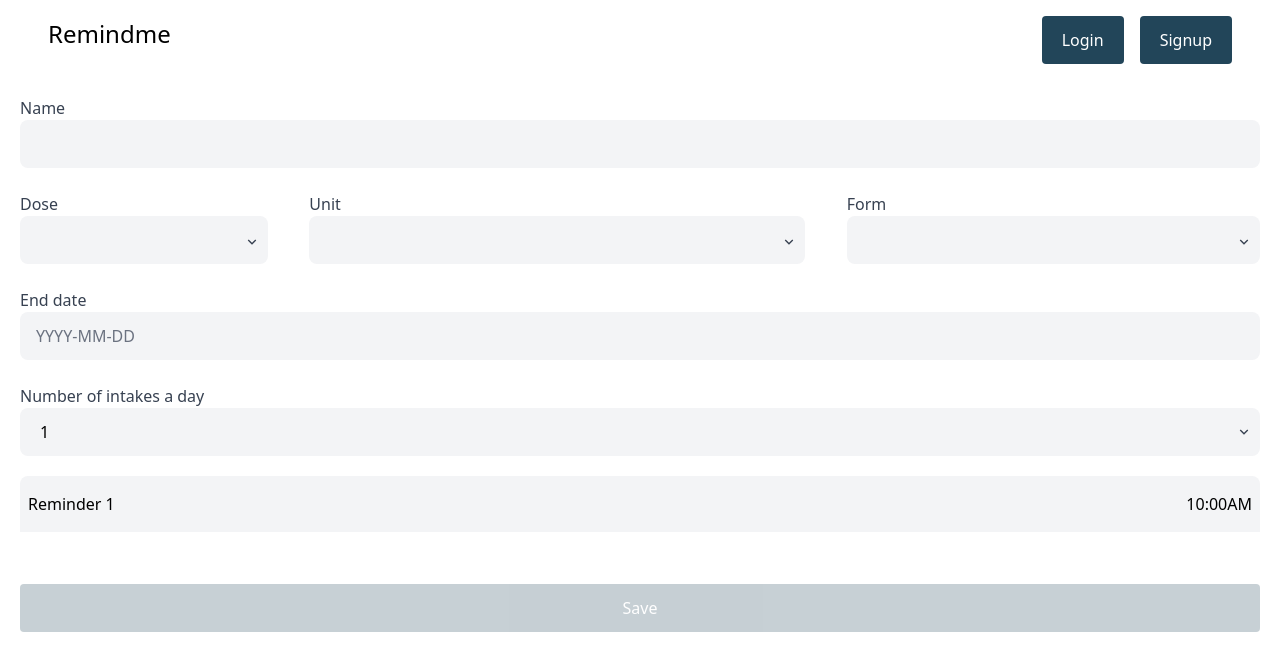
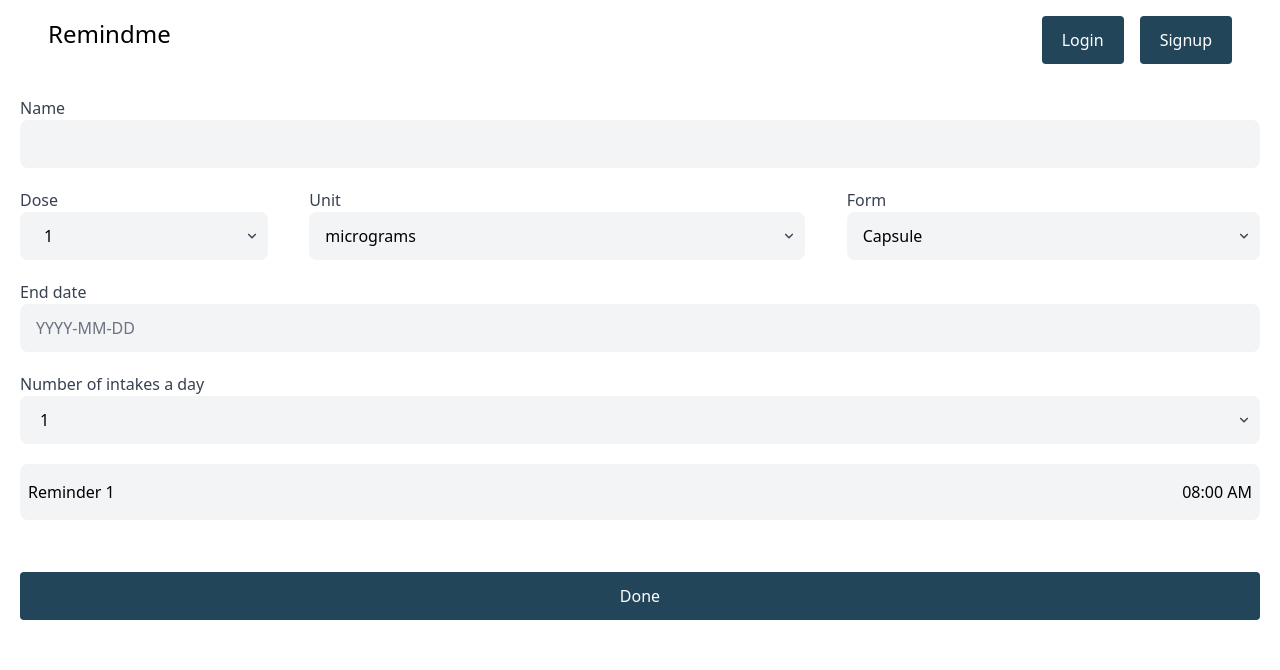
Before and after one commit to oleesir/medicine_tracker_fe, a Next.js app: page /new_prescription in a window 1280 px wide. Shown: the top 670 px of the page. Built offline with nearby package versions, Linux system fonts and the light colour scheme; what tailwind-clip-path would draw is missing.

Commit message:
feat:update timer for new prescription

```diff
--- a/src/pages/home.tsx
+++ b/src/component/Landing.tsx
@@ -7,7 +7,7 @@ import { MdOutlineAdd } from "react-icons/md";
 
 
 
-const Home =()=> {
+const Landing =()=> {
     const router = useRouter();
     const [isActive, setIsActive] = useState(false);
 
@@ -36,4 +36,4 @@ const Home =()=> {
         </div>
     )
 }
-export default Home;
+export default Landing;
--- a/src/component/Reminder.tsx
+++ b/src/component/Reminder.tsx
@@ -1,21 +1,24 @@
 import { Dispatch, SetStateAction } from "react";
-import { RiArrowDownSLine } from "react-icons/ri";
+import { BsDot } from "react-icons/bs";
+import { ReminderProps } from "@/types";
 
 
-const  Reminder =({ title, isActive, setIsActive, register, errors, reminderHours, reminderMins, reminderAmOrPm }:{ title:string, isActive:boolean, setIsActive:Dispatch<SetStateAction<boolean>>, register:any,errors:any,reminderHours:string, reminderMins:string, reminderAmOrPm:string })=> {
+const  Reminder =({ title, isActive, setIsActive, initialHour, setHour, initialMin, setMin, initialDayOrNight, setDayOrNight }:ReminderProps)=> {
 
 
     return (
-        <div className="mb-5">
-                    <div className="flex justify-between bg-gray-100 rounded-t-lg py-4 px-2 items-center" onClick={() => setIsActive(!isActive)}>
-                        <p>{title}</p><span>10:00AM</span>
+        <div className="mb-5 bg-gray-100 rounded-lg">
+                    <div className="flex justify-between py-4 px-2 items-center" onClick={() => setIsActive(!isActive)}>
+                        <p>{title}</p><span>{`${initialHour}:${initialMin} ${initialDayOrNight}`}</span>
                     </div>
-                    <div className={ isActive ? "ease-in duration-500 max-h-[500px] overflow-hidden" : "overflow-hidden ease-in duration-500 max-h-0"}>
-                        <div className="mt-5">
+
+                    <div className={ isActive ? " ease-in duration-300 max-h-[100px] overflow-hidden" : "overflow-hidden ease-in duration-300 max-h-0"}>
+                        <div className=" py-5 px-20">
                             <div className="flex justify-between">
-                                <div className="inline-block relative w-1/4">
-                                    <select {...register(reminderHours)}  className="w-full py-3 bg-gray-100 px-3 outline-none rounded-lg appearance-none">
-                                        <option value="" ></option>
+                                <div className="w-full">
+                                    <select value={initialHour}
+                                            defaultValue={initialHour}
+                                            onChange={(e:any) => setHour(e.target.value)}  className="w-full p-3 p bg-[#FFF] outline-none rounded-l-lg appearance-none text-2xl">
                                         <option value="01">01</option>
                                         <option value="02">02</option>
                                         <option value="03">03</option>
@@ -23,21 +26,23 @@ const  Reminder =({ title, isActive, setIsActive, register, errors, reminderHour
                                         <option value="05">05</option>
                                         <option value="06">06</option>
                                         <option value="07">07</option>
-                                        <option value="08">08</option>
+                                        <option value="08" >08</option>
                                         <option value="09">09</option>
                                         <option value="10">10</option>
                                         <option value="11">11</option>
                                         <option value="12">12</option>
                                     </select>
-                                    <div
-                                        className="pointer-events-none absolute inset-y-0 right-2 flex top-1 items-center text-gray-700">
-                                        <RiArrowDownSLine/>
-                                    </div>
-                                    <div className="h-1"><span className="text-xs text-[#FF0303]"> {errors.hours?.message}</span></div>
+                                </div>
+                                <div className="flex flex-col items-center bg-[#FFF] justify-center">
+                                    <BsDot fontSize={15}/>
+                                    <BsDot fontSize={15}/>
                                 </div>
 
-                                <div className="inline-block relative w-1/4">
-                                    <select {...register(reminderMins)}  className="w-full py-3 bg-gray-100 px-3 outline-none rounded-lg appearance-none">
+                                <div className="w-full">
+                                    <select
+                                        value={initialMin}
+                                        defaultValue={initialMin}
+                                        onChange={(e:any) => setMin(e.target.value)} className="w-full p-3 bg-[#FFF] outline-none appearance-none text-2xl">
                                         <option value="" ></option>
                                         <option value="00">00</option>
                                         <option value="01">01</option>
@@ -100,23 +105,15 @@ const  Reminder =({ title, isActive, setIsActive, register, errors, reminderHour
                                         <option value="58">58</option>
                                         <option value="59">59</option>
                                     </select>
-                                    <div
-                                        className="pointer-events-none absolute inset-y-0 right-2 flex top-1 items-center text-gray-700">
-                                        <RiArrowDownSLine/>
-                                    </div>
-                                    <div className="h-1"><span className="text-xs text-[#FF0303]"> {errors.mins?.message}</span></div>
+
                                 </div>
-                                <div className="inline-block relative w-1/4">
-                                    <select {...register(reminderAmOrPm)} className="w-full py-3 bg-gray-100 pl-3 outline-none rounded-lg appearance-none">
-                                        <option value="" ></option>
-                                        <option value="am">AM</option>
-                                        <option value="pm">PM</option>
+                                <div className=" w-full">
+                                    <select value={initialDayOrNight}
+                                            defaultValue={initialMin}
+                                            onChange={(e:any) => setDayOrNight(e.target.value)} className="w-full p-3 bg-[#FFF]  outline-none  rounded-r-lg appearance-none text-2xl">
+                                        <option value="AM">AM</option>
+                                        <option value="PM">PM</option>
                                     </select>
-                                    <div
-                                        className="pointer-events-none absolute inset-y-0 right-2 flex top-1 items-center text-gray-700">
-                                        <RiArrowDownSLine/>
-                                    </div>
-                                    <div className="h-1"><span className="text-xs text-[#FF0303]"> {errors.amOrPm?.message}</span></div>
                                 </div>
 
                             </div>
--- a/src/pages/new_prescription.tsx
+++ b/src/pages/new_prescription.tsx
@@ -1,23 +1,24 @@
 import { useEffect, useState } from "react";
-import { useForm } from "react-hook-form";
 import { PrescriptionInputs } from "@/types";
-import { yupResolver } from "@hookform/resolvers/yup";
-import { prescriptionSchema } from "@/schema/prescription";
 import { RiArrowDownSLine } from "react-icons/ri";
 import Reminder from "@/component/Reminder";
 
 
 const NewPrescription =()=> {
     const [reminderOneActive, setReminderOneActive] = useState(false);
+    const [reminderOneHour, setReminderOneHour] = useState("08");
+    const [reminderOneMin, setReminderOneMin] = useState("00");
+    const [reminderOneDayOrNight, setReminderOneDayOrNight] = useState("AM");
+
     const [reminderTwoActive, setReminderTwoActive] = useState(false);
-    // const [reminderThreeActive, setReminderThreeActive] = useState(false);
-    // const [reminderFourActive, setReminderFourActive] = useState(false);
+    const [reminderTwoHour, setReminderTwoHour] = useState("12");
+    const [reminderTwoMin, setReminderTwoMin] = useState("00");
+    const [reminderTwoDayOrNight, setReminderTwoDayOrNight] = useState("PM");
 
-    const {
-        handleSubmit,register,
-        formState: { errors, isDirty, isValid }
-    } = useForm<PrescriptionInputs>({ resolver: yupResolver(prescriptionSchema) });
-
+    const [reminderThreeActive, setReminderThreeActive] = useState(false);
+    const [reminderThreeHour, setReminderThreeHour] = useState("04");
+    const [reminderThreeMin, setReminderThreeMin] = useState("00");
+    const [reminderThreeDayOrNight, setReminderThreeDayOrNight] = useState("PM");
 
     const [value, setValue] = useState("1");
 
@@ -34,18 +35,16 @@ const NewPrescription =()=> {
 
     return (
         <div className="flex w-full py-4 px-5">
-            <form onSubmit={handleSubmit(onSubmitForm)} className="flex flex-col w-full">
+            <form className="flex flex-col w-full">
                 <div className="mb-5">
                     <label className="text-gray-700 mb-2">Name</label>
-                    <input type="text" {...register("name")}   className="w-full py-3 bg-gray-100 px-5 outline-none rounded-lg"/>
-                    <div className="h-1"><span className="text-xs text-[#FF0303]"> {errors.name?.message}</span></div>
+                    <input type="text"  className="w-full py-3 bg-gray-100 px-5 outline-none rounded-lg"/>
                 </div>
                 <div className="flex justify-between items-center mb-5">
                     <div className=" inline-block relative w-1/5">
                         <label className="text-gray-700 mb-2">Dose</label>
                         <div>
-                            <select {...register("dose")}  className="w-full py-3 bg-gray-100 pl-6 outline-none rounded-lg appearance-none">
-                                <option value=""></option>
+                            <select  className="w-full py-3 bg-gray-100 pl-6 outline-none rounded-lg appearance-none">
                                 <option value="1">1</option>
                                 <option value="2">2</option>
                                 <option value="3">3</option>
@@ -55,29 +54,26 @@ const NewPrescription =()=> {
                             className="pointer-events-none absolute inset-y-0 right-2 flex top-6 items-center text-gray-700">
                             <RiArrowDownSLine/>
                         </div>
-                        <div className="h-1"><span className="text-xs text-[#FF0303]"> {errors.dose?.message}</span></div>
+
                     </div>
                     <div className="inline-block relative w-2/5">
                         <label className="text-gray-700 mb-2">Unit</label>
                         <div>
-                            <select {...register("unit")}   className="w-full py-3 bg-gray-100 pl-4 outline-none rounded-lg appearance-none">
-                                <option value=""></option>
+                            <select  className="w-full py-3 bg-gray-100 pl-4 outline-none rounded-lg appearance-none">
+                                <option value="micrograms">micrograms</option>
                                 <option value="mg">mg</option>
                                 <option value="ml">ml</option>
-                                <option value="micrograms">micrograms</option>
                             </select>
                         </div>
                         <div
                             className="pointer-events-none absolute inset-y-0 right-2 flex top-6 items-center text-gray-700">
                             <RiArrowDownSLine/>
                         </div>
-                        <div className="h-1"><span className="text-xs text-[#FF0303]"> {errors.unit?.message}</span></div>
                     </div>
                     <div className=" inline-block relative w-1/3">
                         <label className="text-gray-700 mb-1">Form</label>
                         <div>
-                            <select {...register("form")}   className="w-full py-3 bg-gray-100 pl-4 outline-none rounded-lg appearance-none">
-                                <option value="" ></option>
+                            <select className="w-full py-3 bg-gray-100 pl-4 outline-none rounded-lg appearance-none">
                                 <option value="capsule">Capsule</option>
                                 <option value="injection">Injection</option>
                                 <option value="tablet">Tablet</option>
@@ -89,13 +85,11 @@ const NewPrescription =()=> {
                             className="pointer-events-none absolute inset-y-0 right-2 flex top-6 items-center text-gray-700">
                             <RiArrowDownSLine/>
                         </div>
-                        <div className="h-1"><span className="text-xs text-[#FF0303]"> {errors.form?.message}</span></div>
                     </div>
                 </div>
                 <div className="mb-5">
                     <label className="text-gray-700 mb-2">End date</label>
-                    <input type="text" {...register("endDate")}  placeholder="YYYY-MM-DD"  className="w-full py-3 bg-gray-100 placeholder:text-gray-500 px-4 outline-none rounded-lg "/>
-                    <div className="h-1"><span className="text-xs text-[#FF0303]"> {errors.endDate?.message}</span></div>
+                    <input type="text"  placeholder="YYYY-MM-DD"  className="w-full py-3 bg-gray-100 placeholder:text-gray-500 px-4 outline-none rounded-lg "/>
                 </div>
 
                 <div className="inline-block relative mb-5">
@@ -104,7 +98,6 @@ const NewPrescription =()=> {
                             <option value="1">1</option>
                             <option value="2">2</option>
                             <option value="3">3</option>
-                            <option value="4">4</option>
                         </select>
                         <div
                             className="pointer-events-none absolute inset-y-0 right-2 flex top-6 items-center text-gray-700">
@@ -114,126 +107,87 @@ const NewPrescription =()=> {
 
                 { value === "1" ? (
                     <Reminder
-                        reminderHours={"reminderOneHours"}
-                        reminderMins={"reminderOneMins"}
-                        reminderAmOrPm={"reminderOneAmOrPm"}
-                        register={register}
-                        errors={errors}
+                        initialHour={reminderOneHour}
+                        setHour={setReminderOneHour}
+                        initialMin={reminderOneMin}
+                        setMin={setReminderOneMin}
+                        initialDayOrNight={reminderOneDayOrNight}
+                        setDayOrNight={setReminderOneDayOrNight}
                         title="Reminder 1"
                         isActive={reminderOneActive}
-                        setIsActive={setReminderOneActive}/>
+                        setIsActive={setReminderOneActive}
+                    />
                 ):
                     null}
 
                 { value === "2" ? (
                     <>
                         <Reminder
-                            reminderHours={"reminderOneHours"}
-                            reminderMins={"reminderOneMins"}
-                            reminderAmOrPm={"reminderOneAmOrPm"}
-                            register={register}
-                            errors={errors}
+                            initialHour={reminderOneHour}
+                            setHour={setReminderOneHour}
+                            initialMin={reminderOneMin}
+                            setMin={setReminderOneMin}
+                            initialDayOrNight={reminderOneDayOrNight}
+                            setDayOrNight={setReminderOneDayOrNight}
                             title="Reminder 1"
                             isActive={reminderOneActive}
                             setIsActive={setReminderOneActive}/>
                         <Reminder
-                            reminderHours={"reminderTwoHours"}
-                            reminderMins={"reminderTwoMins"}
-                            reminderAmOrPm={"reminderTwoAmOrPm"}
-                            register={register}
-                            errors={errors}
+                            initialHour={reminderTwoHour}
+                            setHour={setReminderTwoHour}
+                            initialMin={reminderTwoMin}
+                            setMin={setReminderTwoMin}
+                            initialDayOrNight={reminderTwoDayOrNight}
+                            setDayOrNight={setReminderTwoDayOrNight}
                             title="Reminder 2"
                             isActive={reminderTwoActive}
                             setIsActive={setReminderTwoActive}/>
                     </>
                     ): null}
 
-                {/*{ value === "3" ? (*/}
-                {/*        <>*/}
-                {/*            <Reminder*/}
-                {/*                reminderHours={"reminderOneHours"}*/}
-                {/*                reminderMins={"reminderOneMins"}*/}
-                {/*                reminderAmOrPm={"reminderOneAmOrPm"}*/}
-                {/*                register={register}*/}
-                {/*                errors={errors}*/}
-                {/*                title="Reminder 1"*/}
-                {/*                isActive={reminderOneActive}*/}
-                {/*                setIsActive={setReminderOneActive}/>*/}
+                { value === "3" ? (
+                        <>
+                            <Reminder
+                                initialHour={reminderOneHour}
+                                setHour={setReminderOneHour}
+                                initialMin={reminderOneMin}
+                                setMin={setReminderOneMin}
+                                initialDayOrNight={reminderOneDayOrNight}
+                                setDayOrNight={setReminderOneDayOrNight}
+                                title="Reminder 1"
+                                isActive={reminderOneActive}
+                                setIsActive={setReminderOneActive}/>
 
-                {/*            <Reminder*/}
-                {/*                reminderHours={"reminderTwoHours"}*/}
-                {/*                reminderMins={"reminderTwoMins"}*/}
-                {/*                reminderAmOrPm={"reminderTwoAmOrPm"}*/}
-                {/*                register={register}*/}
-                {/*                errors={errors}*/}
-                {/*                title="Reminder 2"*/}
-                {/*                isActive={reminderTwoActive}*/}
-                {/*                setIsActive={setReminderTwoActive}/>*/}
+                            <Reminder
+                                initialHour={reminderTwoHour}
+                                setHour={setReminderTwoHour}
+                                initialMin={reminderTwoMin}
+                                setMin={setReminderTwoMin}
+                                initialDayOrNight={reminderTwoDayOrNight}
+                                setDayOrNight={setReminderTwoDayOrNight}
+                                title="Reminder 2"
+                                isActive={reminderTwoActive}
+                                setIsActive={setReminderTwoActive}/>
 
-                {/*            <Reminder*/}
-                {/*                reminderHours={"reminderThreeHours"}*/}
-                {/*                reminderMins={"reminderThreeMins"}*/}
-                {/*                reminderAmOrPm={"reminderThreeAmOrPm"}*/}
-                {/*                register={register}*/}
-                {/*                errors={errors}*/}
-                {/*                title="Reminder 3"*/}
-                {/*                isActive={reminderThreeActive}*/}
-                {/*                setIsActive={setReminderThreeActive}/>*/}
-                {/*        </>*/}
-                {/*    ): null}*/}
-
-
-                {/*{ value === "4" ? (*/}
-                {/*    <>*/}
-                {/*        <Reminder*/}
-                {/*            reminderHours={"reminderOneHours"}*/}
-                {/*            reminderMins={"reminderOneMins"}*/}
-                {/*            reminderAmOrPm={"reminderOneAmOrPm"}*/}
-                {/*            register={register}*/}
-                {/*            errors={errors}*/}
-                {/*            title="Reminder 1"*/}
-                {/*            isActive={reminderOneActive}*/}
-                {/*            setIsActive={setReminderOneActive}/>*/}
-
-                {/*        <Reminder*/}
-                {/*            reminderHours={"reminderTwoHours"}*/}
-                {/*            reminderMins={"reminderTwoMins"}*/}
-                {/*            reminderAmOrPm={"reminderTwoAmOrPm"}*/}
-                {/*            register={register}*/}
-                {/*            errors={errors}*/}
-                {/*            title="Reminder 2"*/}
-                {/*            isActive={reminderTwoActive}*/}
-                {/*            setIsActive={setReminderTwoActive}/>*/}
-
-                {/*        <Reminder*/}
-                {/*            reminderHours={"reminderThreeHours"}*/}
-                {/*            reminderMins={"reminderThreeMins"}*/}
-                {/*            reminderAmOrPm={"reminderThreeAmOrPm"}*/}
-                {/*            register={register}*/}
-                {/*            errors={errors}*/}
-                {/*            title="Reminder 3"*/}
-                {/*            isActive={reminderThreeActive}*/}
-                {/*            setIsActive={setReminderThreeActive}/>*/}
-
-                {/*        <Reminder*/}
-                {/*            reminderHours={"reminderFourHours"}*/}
-                {/*            reminderMins={"reminderFourMins"}*/}
-                {/*            reminderAmOrPm={"reminderFourAmOrPm"}*/}
-                {/*            register={register}*/}
-                {/*            errors={errors}*/}
-                {/*            title="Reminder 4"*/}
-                {/*            isActive={reminderFourActive}*/}
-                {/*            setIsActive={setReminderFourActive}/>*/}
-                {/*    </>): null}*/}
-
+                            <Reminder
+                                initialHour={reminderThreeHour}
+                                setHour={setReminderThreeHour}
+                                initialMin={reminderThreeMin}
+                                setMin={setReminderThreeMin}
+                                initialDayOrNight={reminderThreeDayOrNight}
+                                setDayOrNight={setReminderThreeDayOrNight}
+                                title="Reminder 3"
+                                isActive={reminderThreeActive}
+                                setIsActive={setReminderThreeActive}/>
+                        </>
+                    ): null}
 
                 <div className="w-full mt-8 flex items-center">
                     <button
                         type="submit"
-                        disabled={!isDirty || !isValid}
-                        className={!isDirty || !isValid ? "w-full inline-block rounded bg-primary-accent-200 px-5 py-3  text-medium font-medium bg-[#224559] leading-normal text-[#fff] focus:outline-none disabled:opacity-25" : "w-full inline-block rounded bg-primary-accent-200 px-5 py-3  text-medium font-medium bg-[#224559] leading-normal text-[#fff]"}
+                        className= "w-full inline-block rounded bg-primary-accent-200 px-5 py-3  text-medium font-medium bg-[#224559] leading-normal text-[#fff]"
                     >
-                        Save
+                        Done
                     </button>
                 </div>
             </form>
```
Also changed, not shown: src/pages/index.tsx (+3 -9 lines), src/types.ts (+14 -0 lines).
